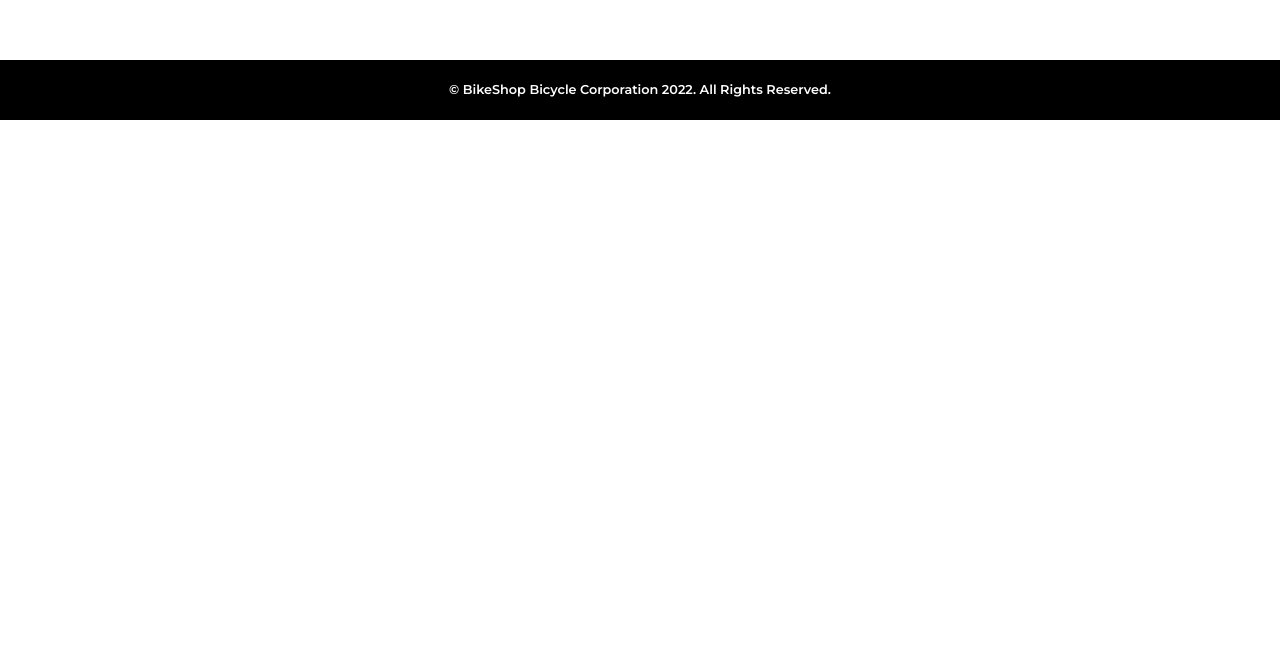
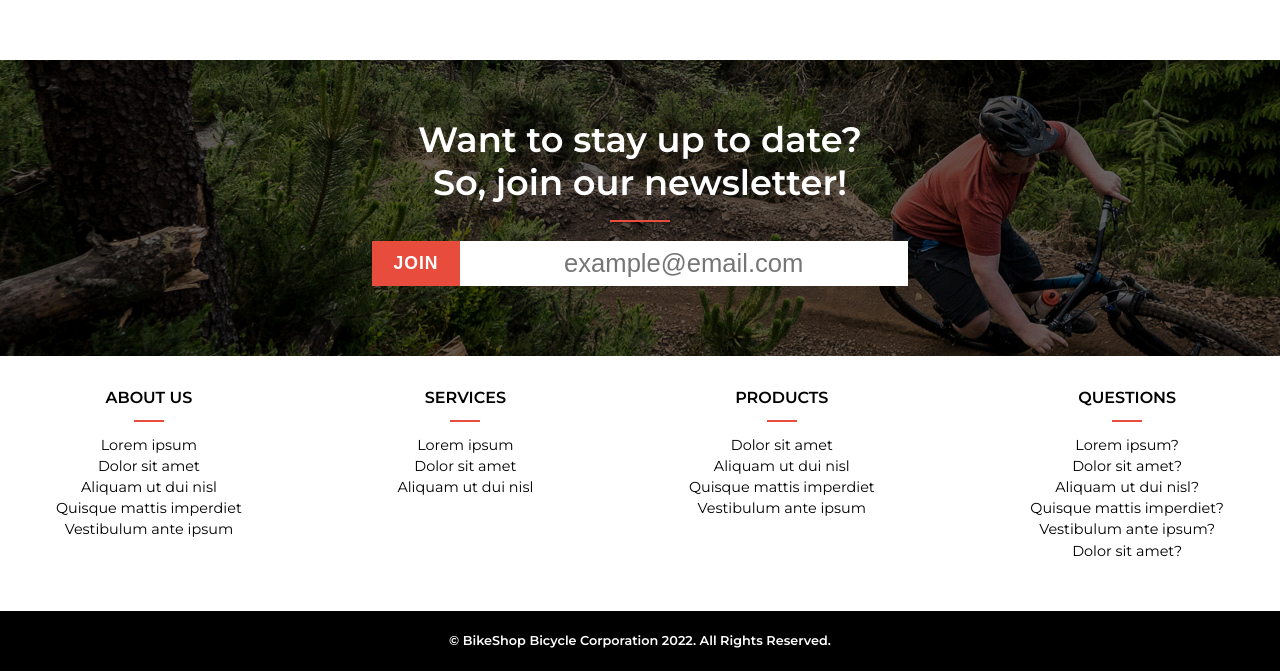
Before and after one commit to webseb00/Ecommerce-React-Shop, a Next.js app: page / in a window 1280 px wide. Shown: the part 849-1520 px from the top of the page. Before the commit the page ends 969 px from the top, so only its background shows below. Built offline with nearby package versions, Linux system fonts and the light colour scheme.

Commit message:
Create newsletter panel

```diff
--- a/components/Footer/Footer.js
+++ b/components/Footer/Footer.js
@@ -1,8 +1,57 @@
 import styles from './Footer.module.css';
+import Link from 'next/link';
 
 const Footer = () => {
+
   return (
     <footer className={styles.footer}>
+      <div className={styles.newsletter}>
+        <h3 className={styles.newsletter__title}>Want to stay up to date? <br/>So, join our newsletter!</h3>
+        <form className={styles.newsletter__form} method="post">
+          <input type="submit" className={styles.newsletter__submit} value="Join" />
+          <input type="email" name="newsletter" className={styles.newsletter__input} placeholder="example@email.com" required />
+        </form>
+      </div>
+      <div className={styles.links}>
+        <div className={styles.links__container}>
+          <h5 className={styles.links__title}>About Us</h5>
+          <ul className={styles.links__list}>
+            <li><Link href="/">Lorem ipsum</Link></li>
+            <li><Link href="/">Dolor sit amet</Link></li>
+            <li><Link href="/">Aliquam ut dui nisl</Link></li>
+            <li><Link href="/">Quisque mattis imperdiet</Link></li>
+            <li><Link href="/">Vestibulum ante ipsum</Link></li>
+          </ul>
+        </div>
+        <div className={styles.links__container}>
+          <h5 className={styles.links__title}>Services</h5>
+          <ul className={styles.links__list}>
+            <li><Link href="/">Lorem ipsum</Link></li>
+            <li><Link href="/">Dolor sit amet</Link></li>
+            <li><Link href="/">Aliquam ut dui nisl</Link></li>
+          </ul>
+        </div>
+        <div className={styles.links__container}>
+          <h5 className={styles.links__title}>Products</h5>
+          <ul className={styles.links__list}>
+            <li><Link href="/">Dolor sit amet</Link></li>
+            <li><Link href="/">Aliquam ut dui nisl</Link></li>
+            <li><Link href="/">Quisque mattis imperdiet</Link></li>
+            <li><Link href="/">Vestibulum ante ipsum</Link></li>
+          </ul>
+        </div>
+        <div className={styles.links__container}>
+          <h5 className={styles.links__title}>Questions</h5>
+          <ul className={styles.links__list}>
+            <li><Link href="/">Lorem ipsum?</Link></li>
+            <li><Link href="/">Dolor sit amet?</Link></li>
+            <li><Link href="/">Aliquam ut dui nisl?</Link></li>
+            <li><Link href="/">Quisque mattis imperdiet?</Link></li>
+            <li><Link href="/">Vestibulum ante ipsum?</Link></li>
+            <li><Link href="/">Dolor sit amet?</Link></li>
+          </ul>
+        </div>
+      </div>
       <div className={styles.wrapper}>
         <div className={styles.bottom}>
           <p>&copy; BikeShop Bicycle Corporation 2022. All Rights Reserved.</p>
--- a/components/Footer/Footer.module.css
+++ b/components/Footer/Footer.module.css
@@ -7,9 +7,131 @@
   padding: 0 2rem;
 }
 
+.newsletter {
+  padding: 3.6rem 2rem 4.4rem 2rem;
+  background: linear-gradient(to right, rgba(0,0,0, .6), rgba(0,0,0, .6)), url('../../public/images/newsletter-bg.jpg') no-repeat fixed center 64%;
+}
+
+.newsletter__title {
+  font-size: 2.2rem;
+  margin-bottom: 1rem;
+  text-align: center;
+
+}
+
+.newsletter__title::after {
+  content: '';
+  display: block;
+  width: 60px;
+  height: 2px;
+  background: var(--main-accent);
+  margin: 1rem auto 1.2rem auto;
+}
+
+.newsletter__form {
+  display: flex;
+  justify-content: center;;
+}
+
+.newsletter__submit {
+  font-size: 1.1rem;
+  font-weight: 600;
+  letter-spacing: 1px;
+  padding: .4rem 1.2rem;
+  text-transform: uppercase;
+  border: none;
+  border: 2px solid var(--main-accent);
+  background: var(--main-accent);
+  color: var(--font-light);
+  cursor: pointer;
+  outline: none;
+  transition: all .4s;
+}
+
+.newsletter__submit:hover {
+  background: transparent;
+}
+
+.newsletter__input {
+  font-size: 1.6rem;
+  width: 28rem;
+  text-align: center;
+  padding: .5rem;
+  border: none;
+  outline: none;
+}
+
+.links {
+  display: flex;
+  justify-content: space-between;
+  flex-direction: column;
+  background: var(--white-color);
+  padding: 2rem;
+  flex-wrap: wrap;
+  text-align: center;
+}
+
+.links__container {
+  padding: 0 1.5rem;
+  color: var(--main-dark);
+  margin-bottom: 1rem;
+}
+
+.links__title {
+  font-size: 1rem;
+  text-transform: uppercase;
+  border-bottom: 1px solid var(--white-color);
+  margin-bottom: .8rem;
+}
+
+.links__title::after {
+  content: '';
+  display: block;
+  width: 30px;
+  height: 2px;
+  background: var(--main-accent);
+  margin: .8rem auto 0 auto;
+}
+
+.links__list {
+  list-style-type: none;
+
+}
+
+.links__list li {
+  font-size: .9rem;
+  margin-bottom: .2rem;
+}
+
+.links__list li a {
+  transition: color .4s;
+}
+
+.links__list li a:hover {
+  color: var(--main-accent);
+}
+
 .bottom {
   text-align: center;
   font-size: 0.8rem;
   font-weight: 600;
   padding: 1.4rem 0;
 }
+
+/* MEDIA QUERIES */
+
+@media (min-width: 568px) {
+  .links {
+    flex-direction: row;
+  }
+
+  .links__container {
+    flex-basis: 50%;
+  }
+}
+
+@media (min-width: 968px) {
+  .links__container {
+    flex-basis: unset;
+  }
+}
--- a/styles/globals.css
+++ b/styles/globals.css
@@ -19,4 +19,5 @@ a {
   --main-dark: #000000;
   --main-accent: #e74c3c;
   --font-light: #ffffff;
+  --white-color: #ffffff;
 }
```
Also changed, not shown: public/images/newsletter-bg.jpg (added).
